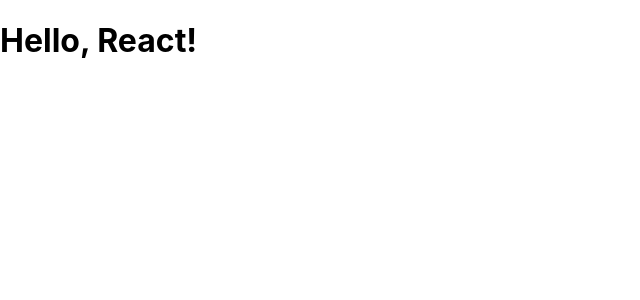
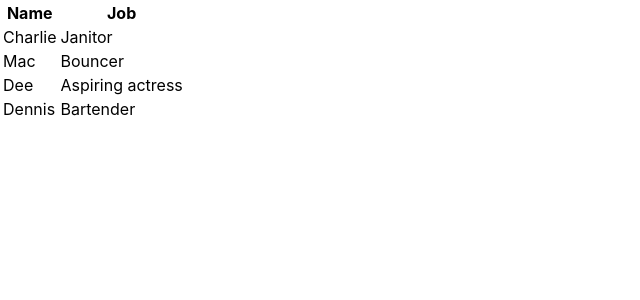
Before and after one commit to dd-code-immersives/react-app-tutorial, a React (Create React App) app: page / in a window 1280 px wide. Shown: the top 300 px of the page, without its empty margins (0-640 px from the left). Built offline with nearby package versions, Linux system fonts and the light colour scheme.

Commit message:
implemented Table component

```diff
--- a/src/App.js
+++ b/src/App.js
@@ -4,14 +4,18 @@
    extends inherits from React.Component
    in other words: tells App to behave like a component.
 */
+import Table from './Table'
+
 class App extends Component {
 
     /* you always have a render function
      in a component. */
     render() {
+
+      // make sure return only returns one html element!
       return (
-        <div className="App">
-          <h1>Hello, React!</h1>
+        <div className="container">
+          <Table />
         </div>
       )
     }
--- /dev/null
+++ b/src/Table.js
@@ -0,0 +1,49 @@
+/**
+ * Table React Component
+ *
+ */
+
+import React, { Component } from "react";
+
+class Table extends Component {
+    /**
+     * HTML REVIEW
+     * thead -> table head
+     * tr -> table row
+     * th -> table header
+     * tbody -> table body
+     * td -> table cell
+     */
+    render() {
+        return (
+          <table>
+            <thead>
+              <tr>
+                <th>Name</th>
+                <th>Job</th>
+              </tr>
+            </thead>
+            <tbody>
+              <tr>
+                <td>Charlie</td>
+                <td>Janitor</td>
+              </tr>
+              <tr>
+                <td>Mac</td>
+                <td>Bouncer</td>
+              </tr>
+              <tr>
+                <td>Dee</td>
+                <td>Aspiring actress</td>
+              </tr>
+              <tr>
+                <td>Dennis</td>
+                <td>Bartender</td>
+              </tr>
+            </tbody>
+          </table>
+        )
+      }
+}
+
+export default Table
```
